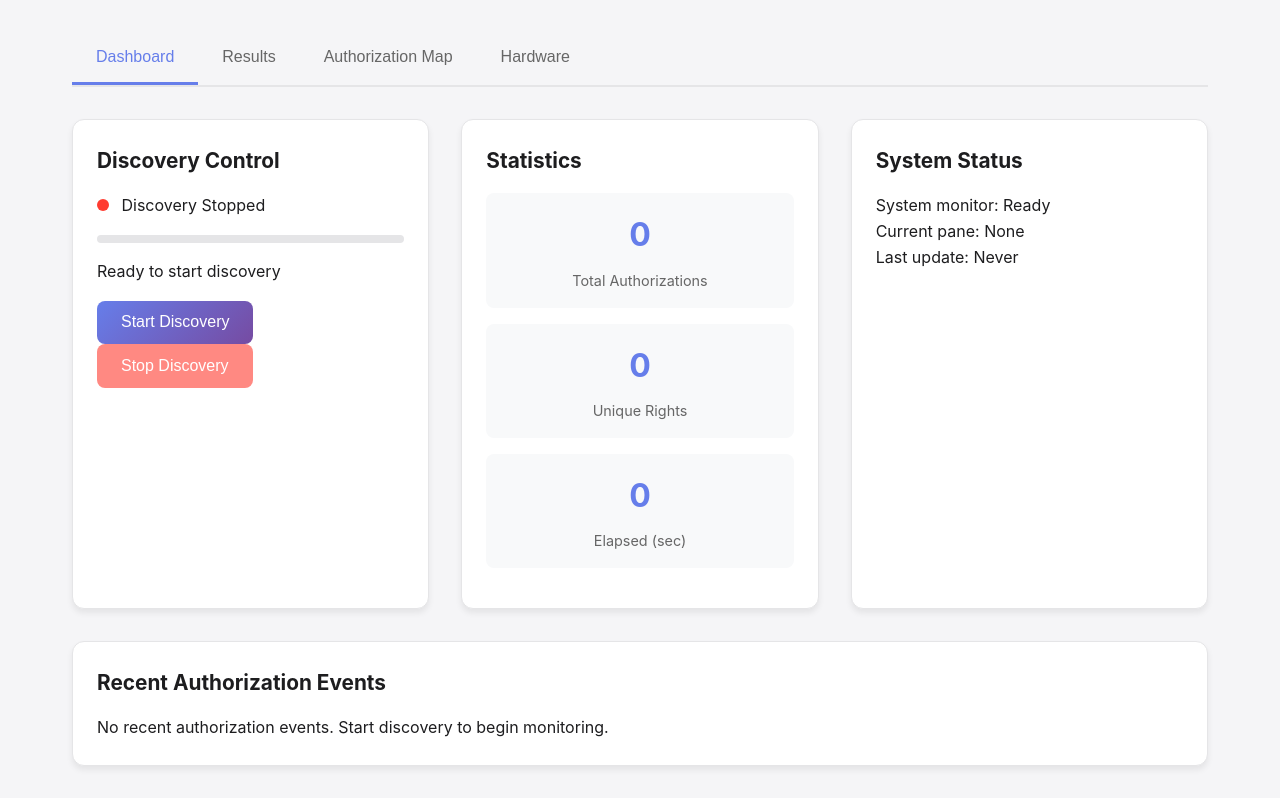
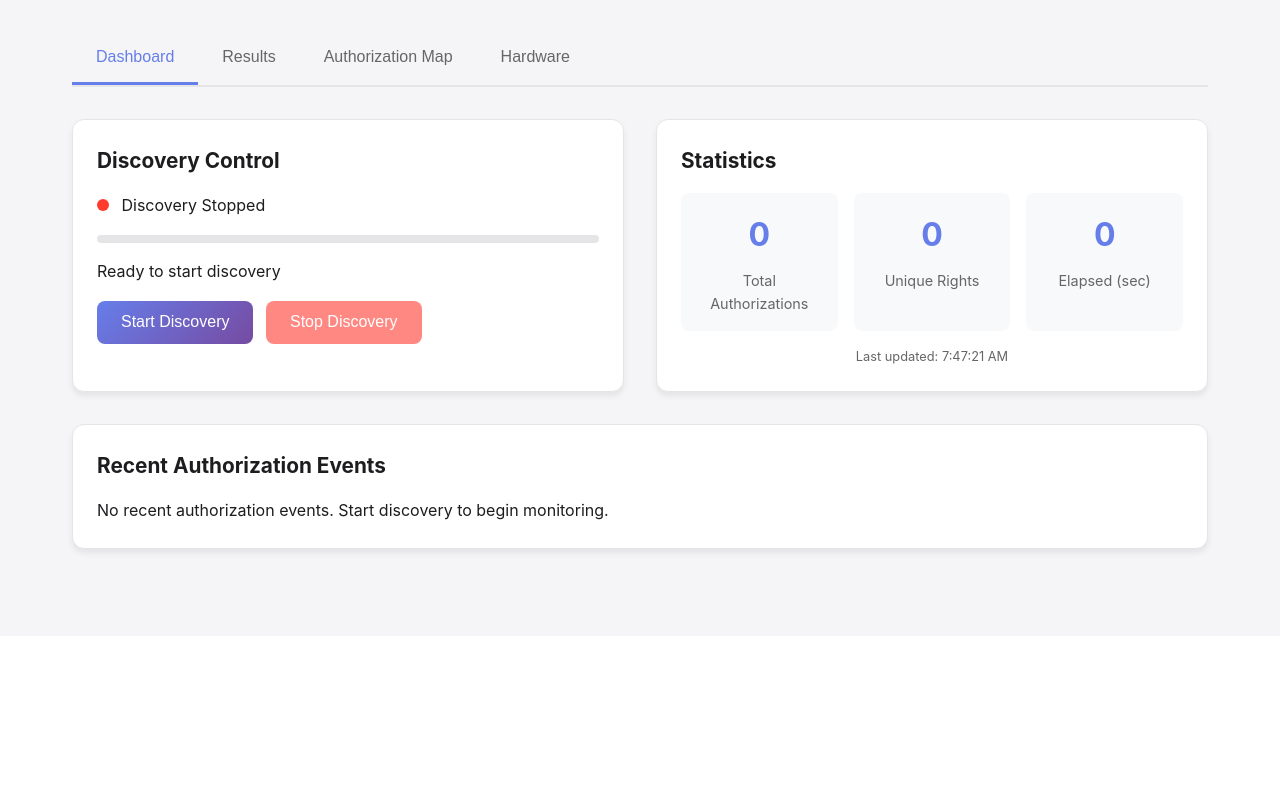
Before and after one commit to bcampbellbt/find_auth, a Flask app: page / in a window 1280 px wide. Shown: the part 164-962 px from the top of the page. After the commit the page ends 720 px from the top, so only its background shows below. Run offline with Flask 3, Linux system fonts and the light colour scheme; data that the repository does not hold is empty.

Commit message:
improved states and layout

```diff
--- a/macos_auth_discovery/src/web/templates/dashboard.html
+++ b/macos_auth_discovery/src/web/templates/dashboard.html
@@ -44,6 +44,13 @@
         .dashboard-grid {
             display: grid;
             grid-template-columns: repeat(auto-fit, minmax(300px, 1fr));
+            gap: 2rem;
+            margin-bottom: 2rem;
+        }
+
+        .dashboard-top-row {
+            display: grid;
+            grid-template-columns: 1fr 1fr;
             gap: 2rem;
             margin-bottom: 2rem;
         }
@@ -405,7 +412,8 @@
 
         <!-- Dashboard Tab -->
         <div id="dashboard" class="tab-content active">
-            <div class="dashboard-grid">
+            <!-- Top row with Discovery Control and Statistics -->
+            <div class="dashboard-top-row">
                 <!-- Discovery Control -->
                 <div class="card">
                     <h3>Discovery Control</h3>
@@ -440,20 +448,13 @@
                             <div class="stat-label">Elapsed (sec)</div>
                         </div>
                     </div>
-                </div>
-
-                <!-- System Status -->
-                <div class="card">
-                    <h3>System Status</h3>
-                    <div id="systemStatus">
-                        <p>System monitor: <span id="monitorStatus">Ready</span></p>
-                        <p>Current pane: <span id="currentPane">None</span></p>
-                        <p>Last update: <span id="lastUpdate">Never</span></p>
+                    <div style="text-align: center; font-size: 0.8rem; color: #666; margin-top: 0.5rem;">
+                        Last updated: <span id="lastUpdate">Never</span>
                     </div>
                 </div>
             </div>
 
-            <!-- Recent Activity -->
+            <!-- Recent Activity (full width below) -->
             <div class="card">
                 <h3>Recent Authorization Events</h3>
                 <div id="recentEvents">
@@ -466,6 +467,18 @@
         <div id="results" class="tab-content">
             <div class="card">
                 <h3>Discovery Results</h3>
+                <div class="alert alert-info" style="margin-bottom: 1rem;">
+                    <h4 style="margin: 0 0 0.5rem 0;">Understanding Status Values</h4>
+                    <p style="margin: 0; font-size: 0.9rem;">The <strong>Status</strong> column shows the current configuration state of each authorization point:</p>
+                    <ul style="margin: 0.5rem 0 0 1.5rem; font-size: 0.9rem;">
+                        <li><strong>enabled/disabled:</strong> Whether the security feature is currently active</li>
+                        <li><strong>configured:</strong> The feature has been set up and is available</li>
+                        <li><strong>available:</strong> The feature is present but may not be actively configured</li>
+                        <li><strong>protected/secured:</strong> The item is secured and requires authorization to access</li>
+                        <li><strong>requires_admin:</strong> Administrative privileges are needed to modify</li>
+                        <li><strong>restricted:</strong> Access is limited by system policies</li>
+                    </ul>
+                </div>
                 <div style="margin-bottom: 1rem;">
                     <button class="btn btn-secondary" onclick="exportResults('json')">Export JSON</button>
                     <button class="btn btn-secondary" onclick="exportResults('csv')">Export CSV</button>
@@ -515,8 +528,9 @@
         // Initialize dashboard
         document.addEventListener('DOMContentLoaded', function() {
             loadHardwareProfile();
-            startStatusUpdates();
-            startRefreshInterval();
+            // Don't start status updates automatically - only when discovery is started
+            // Just check initial status once without starting intervals
+            checkInitialStatus();
             refreshResults(); // Load any existing results on page load
         });
 
@@ -542,6 +556,42 @@
                 if (serverConnected) {
                     refreshResults();
                 }
+            }
+        }
+
+        // Check initial status without starting continuous polling
+        async function checkInitialStatus() {
+            try {
+                const response = await fetch('/api/discovery/status');
+                if (response.ok) {
+                    const status = await response.json();
+
+                    // Only update UI, don't start continuous polling
+                    discoveryRunning = status.is_running;
+                    discoveryCompleted = status.completion_status === 'completed';
+                    updateDiscoveryUI();
+                    updateProgressUI(status);
+                    updateStatsUI(status);
+
+                    document.getElementById('lastUpdate').textContent = new Date().toLocaleTimeString();
+
+                    // If discovery is actually running, then start status updates
+                    if (status.is_running) {
+                        startStatusUpdates();
+                        startRefreshInterval();
+                    }
+                } else {
+                    // Server not available, set default state
+                    discoveryRunning = false;
+                    discoveryCompleted = false;
+                    updateDiscoveryUI();
+                }
+            } catch (error) {
+                console.log('Initial status check failed:', error);
+                // Set default state
+                discoveryRunning = false;
+                discoveryCompleted = false;
+                updateDiscoveryUI();
             }
         }
 
@@ -584,8 +634,14 @@
                 });
                 const result = await response.json();
 
+                // Manually stopped - set state and stop polling
                 discoveryRunning = false;
-                discoveryCompleted = false; // Reset completion state when manually stopped
+                discoveryCompleted = false; // Not completed, just stopped
+
+                // Stop status updates since we manually stopped
+                stopStatusUpdates();
+                stopRefreshInterval();
+
                 updateDiscoveryUI();
                 showAlert('Discovery stopped', 'info');
             } catch (error) {
@@ -627,8 +683,20 @@
                     startRefreshInterval(); // Resume auto-refresh
                 }
 
-                discoveryRunning = status.is_running;
-                discoveryCompleted = status.completion_status === 'completed'; // Only true if successfully completed
+                // Only update discovery state if it's actually running on the server
+                // Don't override local state if we manually stopped it
+                if (status.is_running) {
+                    discoveryRunning = true;
+                    discoveryCompleted = false;
+                } else if (status.completion_status === 'completed' && discoveryRunning) {
+                    // Only mark as completed if we were running and server says completed
+                    discoveryRunning = false;
+                    discoveryCompleted = true;
+                } else if (!discoveryRunning) {
+                    // Keep current stopped state if we're not running
+                    discoveryCompleted = false;
+                }
+
                 updateDiscoveryUI();
                 updateProgressUI(status);
                 updateStatsUI(status);
@@ -690,10 +758,8 @@
         function updateProgressUI(status) {
             const progressFill = document.getElementById('progressFill');
             const progressText = document.getElementById('progressText');
-            const currentPane = document.getElementById('currentPane');
 
             progressFill.style.width = status.progress_percent + '%';
-            currentPane.textContent = status.current_category || 'None';
 
             if (status.is_running) {
                 progressText.textContent = `Progress: ${status.progress_percent}% (${status.authorizations_found} authorizations found)`;
@@ -711,10 +777,22 @@
         }
 
         function updateStatsUI(status) {
+            // Update elapsed time from status
+            const elapsedElement = document.getElementById('elapsedTime');
+            if (elapsedElement) {
+                elapsedElement.textContent = Math.round(status.elapsed_seconds || 0);
+            }
+
             // Update statistics from the latest discovery results
             fetch('/api/discovery/results')
-                .then(response => response.json())
+                .then(response => {
+                    if (!response.ok) {
+                        throw new Error(`HTTP ${response.status}`);
+                    }
+                    return response.json();
+                })
                 .then(data => {
+                    console.log('Stats update - received data:', data);
                     let totalCount = 0;
                     let categories = new Set();
 
@@ -730,16 +808,31 @@
                         }
                     }
 
-                    document.getElementById('totalAuthorizations').textContent = totalCount;
-                    document.getElementById('uniqueRights').textContent = categories.size;
+                    console.log(`Stats update - total: ${totalCount}, categories: ${categories.size}`);
+
+                    const totalElement = document.getElementById('totalAuthorizations');
+                    const rightsElement = document.getElementById('uniqueRights');
+
+                    if (totalElement) {
+                        totalElement.textContent = totalCount;
+                    }
+                    if (rightsElement) {
+                        rightsElement.textContent = categories.size;
+                    }
                 })
                 .catch(error => {
-                    console.error('Error updating stats:', error);
-                    document.getElementById('totalAuthorizations').textContent = status.results_count || 0;
-                    document.getElementById('uniqueRights').textContent = '0';
+                    console.error('Error updating stats from results:', error);
+                    // Fallback to status data
+                    const totalElement = document.getElementById('totalAuthorizations');
+                    const rightsElement = document.getElementById('uniqueRights');
+
+                    if (totalElement) {
+                        totalElement.textContent = status.results_count || status.authorizations_found || 0;
+                    }
+                    if (rightsElement) {
+                        rightsElement.textContent = '0';
+                    }
                 });
-
-            document.getElementById('elapsedTime').textContent = Math.round(status.elapsed_seconds || 0);
         }
 
         // Results management
```
